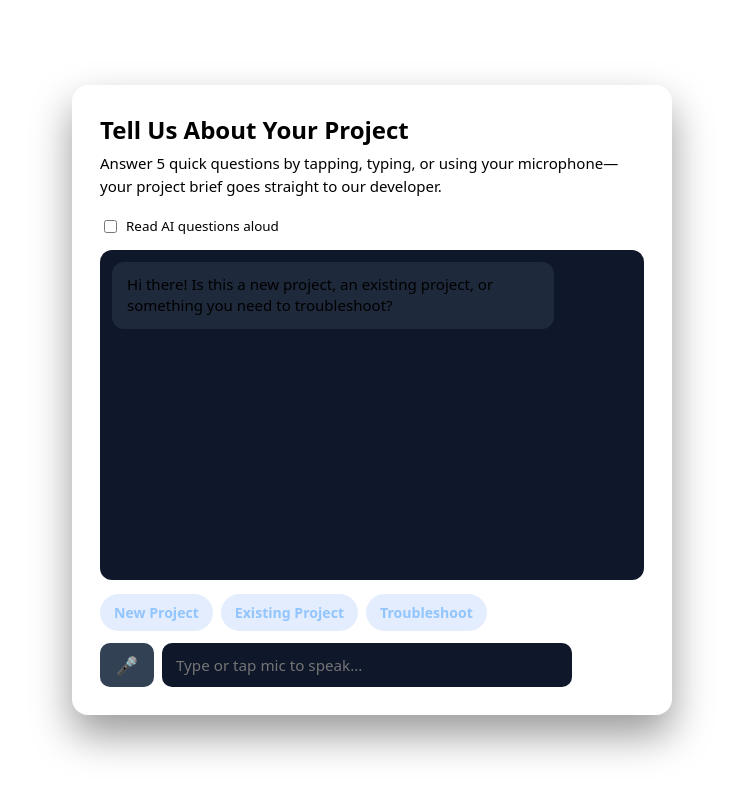
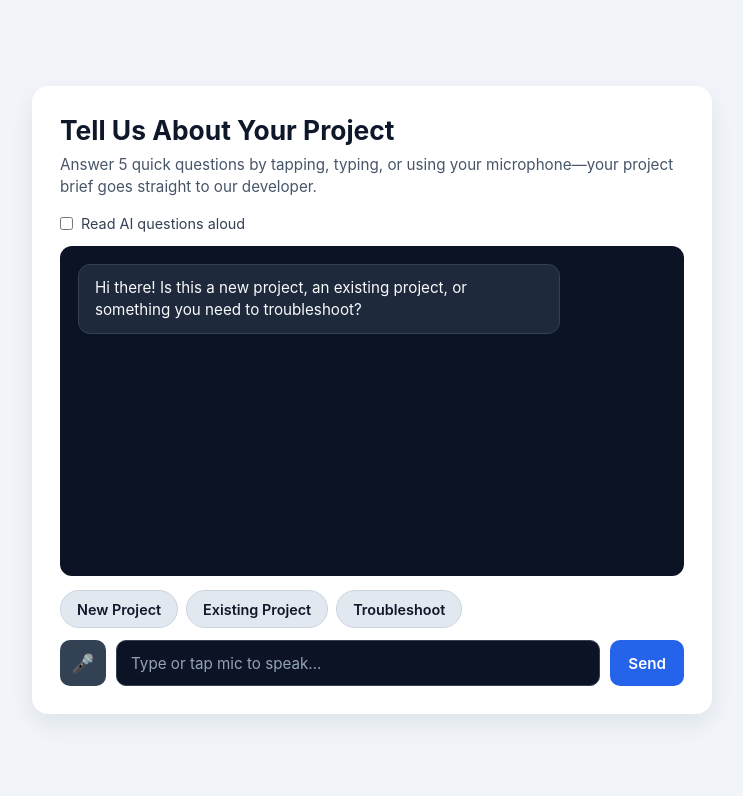
Before and after one commit to usproblogger/project-intake, a plain HTML site: page index.html in a window 1280 px wide. Shown: the whole page, without its empty margins (268-1011 px from the left). Drawn offline with Linux system fonts and the light colour scheme.

Commit message:
Update index.html

```diff
--- a/index.html
+++ b/index.html
@@ -3,244 +3,392 @@
 <head>
   <meta charset="UTF-8" />
   <meta name="viewport" content="width=device-width, initial-scale=1.0" />
-  <title>Start Your Project — AI Intake Assistant</title>
+  <title>Start Your Project — Client Intake</title>
   <style>
-    :root {
-   nknkn
-      --accent-hover: #2563eb;
+    * {
+      box-sizing: border-box;
+      margin: 0;
+      padding: 0;
+      font-family: -apple-system, BlinkMacSystemFont, "Segoe UI", Roboto, Helvetica, Arial, sans-serif;
     }
-    * { box-sizing: border-box; font-family: system-ui, -apple-system, sans-serif; }
+
     body {
-      margin: 0; background: var(--bg); color: var(--text);
-      display: flex; justify-content: center; align-items: center;
-      min-height: 100vh; padding: 20px;
+      background-color: #f1f5f9;
+      color: #0f172a;
+      display: flex;
+      justify-content: center;
+      align-items: center;
+      min-height: 100vh;
+      padding: 20px;
     }
-    .container {
-      width: 100%; max-width: 600px; background: var(--card);
-      border: 1px solid var(--border); border-radius: 16px;
-      padding: 28px; box-shadow: 0 20px 40px rgba(0,0,0,0.4);
+
+    .card {
+      background: #ffffff;
+      width: 100%;
+      max-width: 680px;
+      border-radius: 16px;
+      box-shadow: 0 10px 25px rgba(15, 23, 42, 0.08);
+      padding: 28px;
     }
-    h1 { margin: 0 0 6px; font-size: 1.5rem; }
-    p.sub { margin: 0 0 18px; color: var(--muted); font-size: 0.94rem; line-height: 1.5; }
-    .voice-toggle {
-      display: inline-flex; align-items: center; gap: 6px; font-size: 0.84rem;
-      color: var(--muted); margin-bottom: 14px; cursor: pointer;
+
+    h1 {
+      font-size: 1.65rem;
+      font-weight: 700;
+      color: #0f172a;
+      margin-bottom: 8px;
     }
-    .messages {
-      height: 330px; overflow-y: auto; display: flex; flex-direction: column;
-      gap: 12px; padding: 12px; background: #0f172a;
-      border: 1px solid var(--border); border-radius: 12px; margin-bottom: 14px;
+
+    .subtitle {
+      font-size: 0.95rem;
+      color: #475569;
+      line-height: 1.45;
+      margin-bottom: 16px;
     }
+
+    .tts-toggle {
+      display: inline-flex;
+      align-items: center;
+      gap: 8px;
+      font-size: 0.9rem;
+      color: #334155;
+      cursor: pointer;
+      margin-bottom: 14px;
+      user-select: none;
+    }
+
+    .chat-box {
+      background-color: #0b1324;
+      border-radius: 12px;
+      padding: 18px;
+      height: 330px;
+      overflow-y: auto;
+      display: flex;
+      flex-direction: column;
+      gap: 12px;
+      margin-bottom: 14px;
+    }
+
     .msg {
-      max-width: 85%; padding: 12px 15px; border-radius: 12px;
-      font-size: 0.94rem; line-height: 1.45;
+      max-width: 82%;
+      padding: 12px 16px;
+      border-radius: 12px;
+      font-size: 0.95rem;
+      line-height: 1.45;
+      word-wrap: break-word;
     }
-    .msg.ai { background: #1e293b; border: 1px solid var(--border); align-self: flex-start; }
-    .msg.user { background: var(--accent); color: white; align-self: flex-end; }
-    .quick-options {
-      display: flex; flex-wrap: wrap; gap: 8px; margin-bottom: 12px;
+
+    /* High-contrast AI bubble */
+    .bot-msg {
+      background-color: #1e293b;
+      color: #f8fafc;
+      align-self: flex-start;
+      border: 1px solid #334155;
     }
-    .option-btn {
-      padding: 9px 14px; border-radius: 999px; border: 1px solid var(--accent);
-      background: rgba(59, 130, 246, 0.14); color: #93c5fd;
-      font-size: 0.88rem; font-weight: 600; cursor: pointer; transition: 0.15s;
+
+    /* User reply bubble */
+    .user-msg {
+      background-color: #2563eb;
+      color: #ffffff;
+      align-self: flex-end;
     }
-    .option-btn:hover {
-      background: var(--accent); color: white;
+
+    .quick-replies {
+      display: flex;
+      flex-wrap: wrap;
+      gap: 8px;
+      margin-bottom: 12px;
+      min-height: 38px;
     }
-    .input-row { display: flex; gap: 8px; }
-    input[type="text"] {
-      flex: 1; padding: 12px 14px; border-radius: 10px; border: 1px solid var(--border);
-      background: #0f172a; color: var(--text); font-size: 0.95rem; outline: none;
+
+    /* High-contrast quick-reply pills */
+    .quick-btn {
+      background-color: #e2e8f0;
+      color: #0f172a;
+      border: 1px solid #cbd5e1;
+      border-radius: 999px;
+      padding: 8px 16px;
+      font-size: 0.9rem;
+      font-weight: 600;
+      cursor: pointer;
+      transition: background-color 0.15s ease, color 0.15s ease;
     }
-    input[type="text"]:focus { border-color: var(--accent); }
-    button.action {
-      padding: 0 16px; border-radius: 10px; border: none; font-weight: 600;
-      cursor: pointer; background: var(--accent); color: white; transition: 0.15s;
+
+    .quick-btn:hover {
+      background-color: #2563eb;
+      color: #ffffff;
+      border-color: #2563eb;
     }
-    button.action:hover { background: var(--accent-hover); }
-    button.mic { background: #334155; font-size: 1.1rem; }
-    button.mic.listening { background: #ef4444; animation: pulse 1.2s infinite; }
-    @keyframes pulse { 50% { opacity: 0.6; } }
+
+    .input-row {
+      display: flex;
+      gap: 10px;
+      align-items: center;
+    }
+
+    .mic-btn {
+      background-color: #334155;
+      color: #f8fafc;
+      border: none;
+      border-radius: 10px;
+      width: 46px;
+      height: 46px;
+      font-size: 1.15rem;
+      cursor: pointer;
+      display: flex;
+      align-items: center;
+      justify-content: center;
+      flex-shrink: 0;
+      transition: background-color 0.15s ease;
+    }
+
+    .mic-btn.listening {
+      background-color: #dc2626;
+    }
+
+    .text-input {
+      flex: 1;
+      background-color: #0b1324;
+      color: #f8fafc;
+      border: 1px solid #334155;
+      border-radius: 10px;
+      height: 46px;
+      padding: 0 14px;
+      font-size: 0.95rem;
+      outline: none;
+    }
+
+    .text-input::placeholder {
+      color: #94a3b8;
+    }
+
+    .text-input:focus {
+      border-color: #3b82f6;
+    }
+
+    .send-btn {
+      background-color: #2563eb;
+      color: #ffffff;
+      border: none;
+      border-radius: 10px;
+      height: 46px;
+      padding: 0 18px;
+      font-size: 0.95rem;
+      font-weight: 600;
+      cursor: pointer;
+    }
+
+    .send-btn:hover {
+      background-color: #1d4ed8;
+    }
+
+    .send-btn:disabled,
+    .text-input:disabled {
+      opacity: 0.6;
+      cursor: not-allowed;
+    }
   </style>
 </head>
 <body>
+  <div class="card">
+    <h1>Tell Us About Your Project</h1>
+    <p class="subtitle">
+      Answer 5 quick questions by tapping, typing, or using your microphone—your project brief goes straight to our developer.
+    </p>
 
-<div class="container">
-  <h1>Tell Us About Your Project</h1>
-  <p class="sub">Answer 5 quick questions by tapping, typing, or using your microphone—your project brief goes straight to our developer.</p>
-
-  <label class="voice-toggle">
-    <input type="checkbox" id="tts-toggle" /> Read AI questions aloud
+    <label class="tts-toggle">
+      <input type="checkbox" id="ttsCheckbox" />
+      Read AI questions aloud
     </label>
 
-  <div class="messages" id="messages"></div>
+    <div class="chat-box" id="chatBox"></div>
 
-  <div class="quick-options" id="quick-options" style="display: none;"></div>
+    <div class="quick-replies" id="quickReplies"></div>
 
-  <div class="input-row" id="input-controls">
-    <button class="action mic" id="mic-btn" title="Speak answer" onclick="toggleMic()">🎤</button>
-    <input type="text" id="user-input" placeholder="Type or tap mic to speak..." onkeydown="if(event.key==='Enter') sendAnswer()" />
-    <button class="action" onclick="sendAnswer()">Send</button>
+    <div class="input-row">
+      <button type="button" class="mic-btn" id="micBtn" title="Tap to speak">🎤</button>
+      <input
+        type="text"
+        class="text-input"
+        id="userInput"
+        placeholder="Type or tap mic to speak..."
+        autocomplete="off"
+      />
+      <button type="button" class="send-btn" id="sendBtn">Send</button>
     </div>
   </div>
 
   <script>
-  const WEB3FORMS_KEY = "7393fec3-3022-4eea-bdef-224842265d47";
+    const WEB3FORMS_ACCESS_KEY = "7393fec3-3022-4eea-bdef-224842265d47";
 
-  const STEPS = [
+    const questions = [
       {
         key: "project_type",
-      question: "Hi there! Is this a new project, an existing project, or something you need to troubleshoot?",
+        text: "Hi there! Is this a new project, an existing project, or something you need to troubleshoot?",
         options: ["New Project", "Existing Project", "Troubleshoot"]
       },
       {
-      key: "objective",
-      question: "Got it. In your own words, what are you hoping to build, update, or fix on the web?"
+        key: "platform_or_stack",
+        text: "Got it. What type of site, app, or platform is this for (e.g., landing page, web app, Shopify, WordPress, custom script)?",
+        options: ["Landing Page", "Web App", "WordPress / Shopify", "Other / Not Sure"]
       },
       {
-      key: "constraints",
-      question: "Do you have a target launch timeline or rough budget range in mind?"
+        key: "project_details",
+        text: "Briefly describe what you want built, updated, or fixed.",
+        options: []
       },
       {
-      key: "materials",
-      question: "Do you already have a domain, branding, or example sites you like, or are we starting from scratch?"
+        key: "timeline_budget",
+        text: "What is your ideal timeline or target launch window?",
+        options: ["ASAP / This Week", "2–4 Weeks", "Flexible / Just Exploring"]
       },
       {
-      key: "contact",
-      question: "Last step—what is your name and best email address so our developer can follow up with you?"
+        key: "client_contact",
+        text: "Last step—what is your name and best email address so our developer can send your project brief and follow up?",
+        options: []
       }
     ];
 
-  let currentStep = 0;
-  let answers = {};
+    let step = 0;
+    const answers = {};
 
-  function renderOptions(step) {
-    const optContainer = document.getElementById("quick-options");
-    optContainer.innerHTML = "";
-    if (step && step.options && step.options.length > 0) {
-      step.options.forEach(label => {
-        const btn = document.createElement("button");
-        btn.type = "button";
-        btn.className = "option-btn";
-        btn.textContent = label;
-        btn.onclick = () => submitValue(label);
-        optContainer.appendChild(btn);
-      });
-      optContainer.style.display = "flex";
-    } else {
-      optContainer.style.display = "none";
-    }
+    const chatBox = document.getElementById("chatBox");
+    const quickReplies = document.getElementById("quickReplies");
+    const userInput = document.getElementById("userInput");
+    const sendBtn = document.getElementById("sendBtn");
+    const micBtn = document.getElementById("micBtn");
+    const ttsCheckbox = document.getElementById("ttsCheckbox");
+
+    function speak(text) {
+      if (!ttsCheckbox.checked || !("speechSynthesis" in window)) return;
+      window.speechSynthesis.cancel();
+      const utterance = new SpeechSynthesisUtterance(text);
+      window.speechSynthesis.speak(utterance);
     }
 
     function addMessage(text, sender) {
-    const box = document.getElementById("messages");
       const div = document.createElement("div");
-    div.className = `msg ${sender}`;
+      div.className = `msg ${sender === "bot" ? "bot-msg" : "user-msg"}`;
       div.textContent = text;
-    box.appendChild(div);
-    box.scrollTop = box.scrollHeight;
-
-    if (sender === "ai" && document.getElementById("tts-toggle").checked && "speechSynthesis" in window) {
-      window.speechSynthesis.cancel();
-      window.speechSynthesis.speak(new SpeechSynthesisUtterance(text));
-    }
+      chatBox.appendChild(div);
+      chatBox.scrollTop = chatBox.scrollHeight;
+      if (sender === "bot") speak(text);
     }
 
-  async function submitValue(val) {
-    if (!val) return;
-    document.getElementById("quick-options").style.display = "none";
-
-    addMessage(val, "user");
-    answers[STEPS[currentStep].key] = val;
-    document.getElementById("user-input").value = "";
-    currentStep++;
-
-    if (currentStep < STEPS.length) {
-      setTimeout(() => {
-        addMessage(STEPS[currentStep].question, "ai");
-        renderOptions(STEPS[currentStep]);
-      }, 350);
-    } else {
-      document.getElementById("input-controls").style.display = "none";
-      addMessage("Thanks! Packaging your project brief and sending it to our developer now...", "ai");
-      await submitToEmail();
-    }
+    function renderQuickReplies(options) {
+      quickReplies.innerHTML = "";
+      options.forEach((opt) => {
+        const btn = document.createElement("button");
+        btn.type = "button";
+        btn.className = "quick-btn";
+        btn.textContent = opt;
+        btn.onclick = () => handleUserAnswer(opt);
+        quickReplies.appendChild(btn);
+      });
     }
 
-  function sendAnswer() {
-    const input = document.getElementById("user-input");
-    submitValue(input.value.trim());
+    function askCurrentQuestion() {
+      const q = questions[step];
+      addMessage(q.text, "bot");
+      renderQuickReplies(q.options);
     }
 
-  async function submitToEmail() {
+    async function submitToWeb3Forms() {
+      userInput.disabled = true;
+      sendBtn.disabled = true;
+      quickReplies.innerHTML = "";
+      addMessage("Sending your project brief to our developer...", "bot");
+
       const payload = {
-      access_key: WEB3FORMS_KEY,
-      subject: `New Web Dev Inquiry [${answers.project_type || "Project"}] — ${answers.contact || "New Lead"}`,
-      from_name: "AI Project Intake",
-      "1_Project_Type": answers.project_type,
-      "2_Core_Objective": answers.objective,
-      "3_Timeline_and_Budget": answers.constraints,
-      "4_Existing_Materials": answers.materials,
-      "5_Client_Contact": answers.contact
+        access_key: WEB3FORMS_ACCESS_KEY,
+        subject: `New Client Intake: ${answers.project_type || "Project Inquiry"}`,
+        from_name: "Project Intake Assistant",
+        project_type: answers.project_type || "",
+        platform_or_stack: answers.platform_or_stack || "",
+        project_details: answers.project_details || "",
+        timeline_budget: answers.timeline_budget || "",
+        client_contact: answers.client_contact || ""
       };
 
       try {
         const res = await fetch("https://api.web3forms.com/submit", {
           method: "POST",
-        headers: { "Content-Type": "application/json", Accept: "application/json" },
+          headers: {
+            "Content-Type": "application/json",
+            Accept: "application/json"
+          },
           body: JSON.stringify(payload)
         });
+
         const data = await res.json();
-      if (data.success) {
-        addMessage("✅ All sent! Your project details are in our developer's inbox. Expect a reply soon.", "ai");
+        if (res.ok && data.success) {
+          addMessage("All set! Your project brief has been delivered. We will follow up by email shortly.", "bot");
         } else {
-        addMessage("⚠️ Something went wrong sending the form. Please verify your Web3Forms key.", "ai");
+          console.error("Web3Forms error:", data);
+          addMessage(`Submission error: ${data.message || "Please try again or email us directly."}`, "bot");
+          userInput.disabled = false;
+          sendBtn.disabled = false;
         }
       } catch (err) {
-      addMessage("⚠️ Network error while sending. Please refresh and try again.", "ai");
+        console.error("Network error:", err);
+        addMessage("Network error while sending your brief. Please check your connection and try again.", "bot");
+        userInput.disabled = false;
+        sendBtn.disabled = false;
       }
     }
 
-  // Browser Speech-to-Text
-  let recognition = null;
-  let isListening = false;
+    function handleUserAnswer(rawText) {
+      const text = rawText.trim();
+      if (!text) return;
+
+      addMessage(text, "user");
+      userInput.value = "";
+
+      const currentKey = questions[step].key;
+      answers[currentKey] = text;
+      step++;
+
+      if (step < questions.length) {
+        setTimeout(askCurrentQuestion, 250);
+      } else {
+        submitToWeb3Forms();
+      }
+    }
+
+    sendBtn.addEventListener("click", () => handleUserAnswer(userInput.value));
+    userInput.addEventListener("keydown", (e) => {
+      if (e.key === "Enter") handleUserAnswer(userInput.value);
+    });
+
+    // Browser SpeechRecognition setup
     const SpeechRecognition = window.SpeechRecognition || window.webkitSpeechRecognition;
-
     if (SpeechRecognition) {
-    recognition = new SpeechRecognition();
+      const recognition = new SpeechRecognition();
       recognition.lang = "en-US";
       recognition.interimResults = false;
 
+      micBtn.addEventListener("click", () => {
+        try {
+          recognition.start();
+          micBtn.classList.add("listening");
+        } catch (e) {
+          recognition.stop();
+        }
+      });
+
       recognition.onresult = (event) => {
-      submitValue(event.results[0][0].transcript);
+        const transcript = event.results[0][0].transcript;
+        userInput.value = transcript;
+        handleUserAnswer(transcript);
       };
-    recognition.onend = () => {
-      isListening = false;
-      document.getElementById("mic-btn").classList.remove("listening");
-    };
+
+      recognition.onend = () => micBtn.classList.remove("listening");
+      recognition.onerror = () => micBtn.classList.remove("listening");
+    } else {
+      micBtn.style.display = "none";
     }
 
-  function toggleMic() {
-    if (!recognition) {
-      alert("Voice input isn't supported in this browser—please type your answer instead.");
-      return;
-    }
-    if (isListening) {
-      recognition.stop();
-    } else {
-      isListening = true;
-      document.getElementById("mic-btn").classList.add("listening");
-      recognition.start();
-    }
-  }
-
-  // Start immediately on page load
-  window.addEventListener("DOMContentLoaded", () => {
-    addMessage(STEPS[0].question, "ai");
-    renderOptions(STEPS[0]);
-    document.getElementById("user-input").focus();
-  });
+    // Start conversation
+    askCurrentQuestion();
   </script>
 </body>
 </html>
```
Lines whose indentation alone changed are shown as unchanged.
